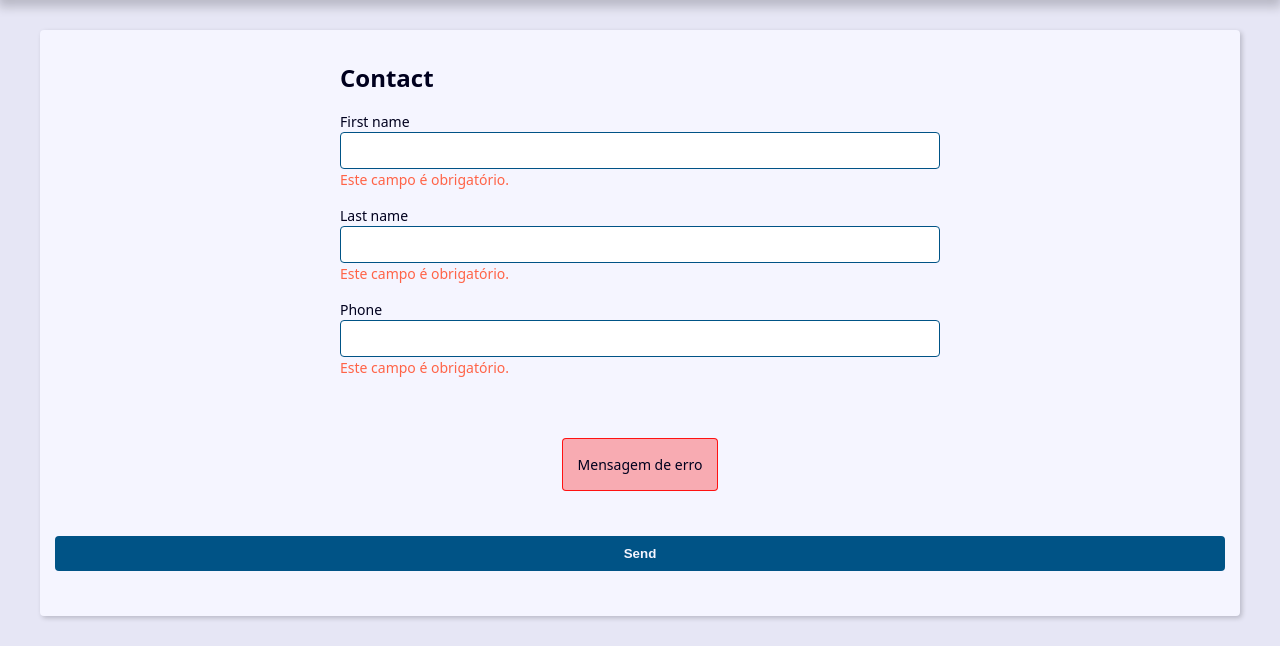
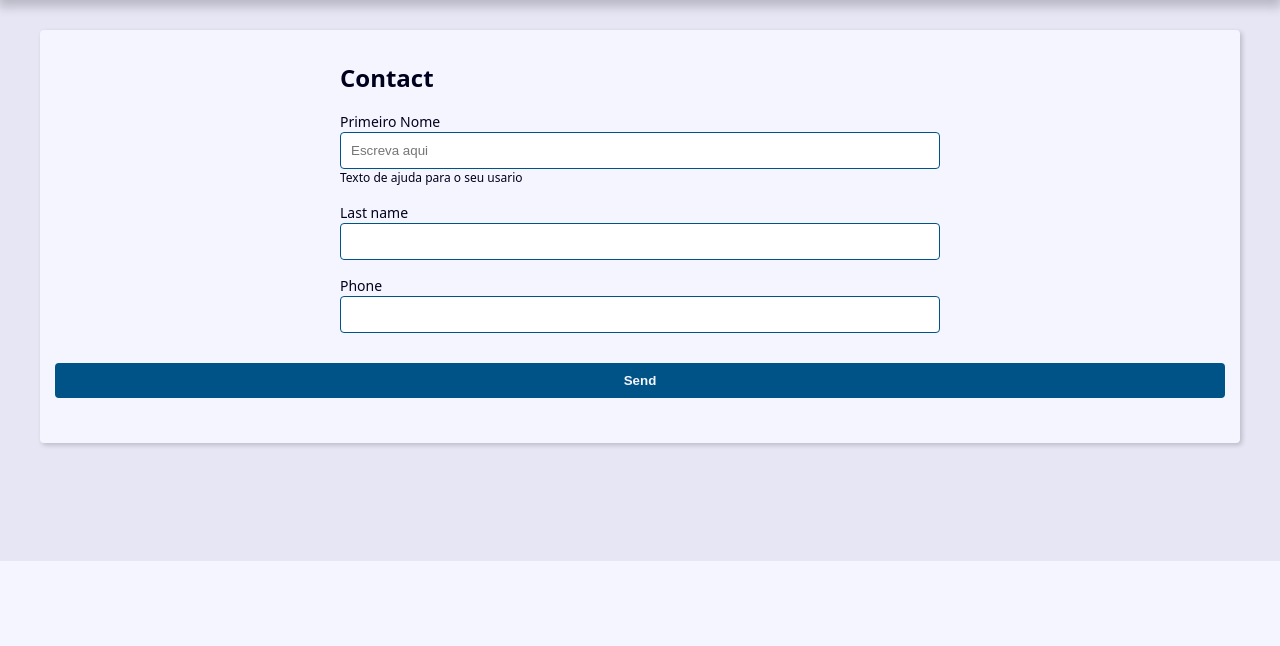
Before and after one commit to CaiuaAbrantes/projeto-agenda-django-23, a Django app: page /contact/create/ in a window 1280 px wide. Shown: the part 239-885 px from the top of the page. After the commit the page ends 800 px from the top, so only its background shows below. Run offline with Django 5.2, Linux system fonts and the light colour scheme.

Commit message:
Configurando os campos e widgets do formulario

```diff
--- a/contact/forms.py
+++ b/contact/forms.py
@@ -3,18 +3,31 @@ from django.core.exceptions import ValidationError
 from . import models
 
 class ContactForm(forms.ModelForm):
+    first_name= forms.CharField(
+        widget=forms.TextInput(
+            attrs={
+                'class':'classe-a classe-b',
+                'placeholder':'Escreva aqui'
+            }
+        ),
+        label='Primeiro Nome',
+        help_text='Texto de ajuda para o seu usario'
+    )
+    def __init__(self, *args, **kwargs):
+        super().__init__(*args, **kwargs)
+
+        # self.fields['first_name'].widget.attrs.update({
+        #     'class': 'classe-a classe-b',
+        #     'placeholder': 'Aqui veio do init',
+        # })
     class Meta:
         model= models.Contact
         fields= 'first_name', 'last_name', 'phone',
-    def clean(self):
-        cleaned_data= self.cleaned_data
-        self.add_error(
-            None,
-            ValidationError(
-                'Mensagem de erro',
-                code='invalid'
-            )
-
-        )
-        print(cleaned_data)
-        return super().clean()
+        #widgets={
+        #    'first_name': forms.TextInput(
+        #        attrs={
+        #            'class':'classe-a classe-b',
+        #            'placeholder':'Escreva aqui'
+        #        }
+        #    )
+        #}
--- a/contact/templates/contact/create.html
+++ b/contact/templates/contact/create.html
@@ -18,6 +18,10 @@
             <label for="{{ field.id_for_label }}">{{ field.label }}</label>
             {{ field }}
             {{ field.errors }}
+
+            {% if field.help_text %}
+               <p class="help-text">{{ field.help_text }}</p>
+            {% endif %}
           </div>
         {% endfor %}
         </div>
--- a/contact/views/contact_forms.py
+++ b/contact/views/contact_forms.py
@@ -11,12 +11,12 @@ def create(request):
             'contact/create.html',
             context
         )
-    else:
-        context={
-            'form': ContactForm(request.POST)
-        }
-        return render(
-            request,
-            'contact/create.html',
-            context
-        )
+
+    context={
+        'form': ContactForm()
+    }
+    return render(
+        request,
+        'contact/create.html',
+        context
+    )
```
